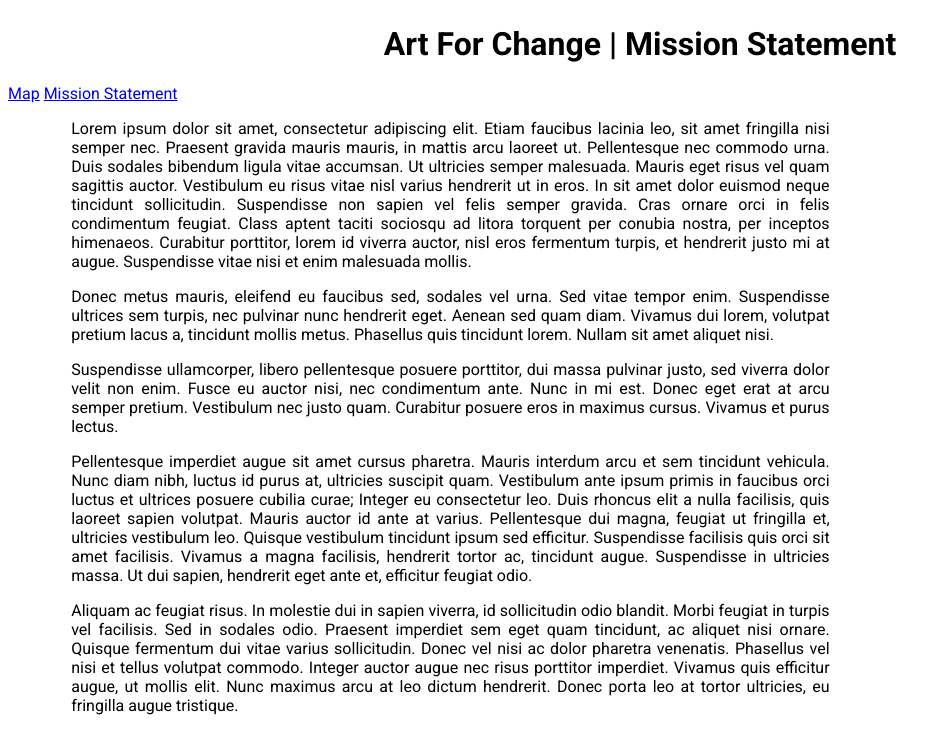
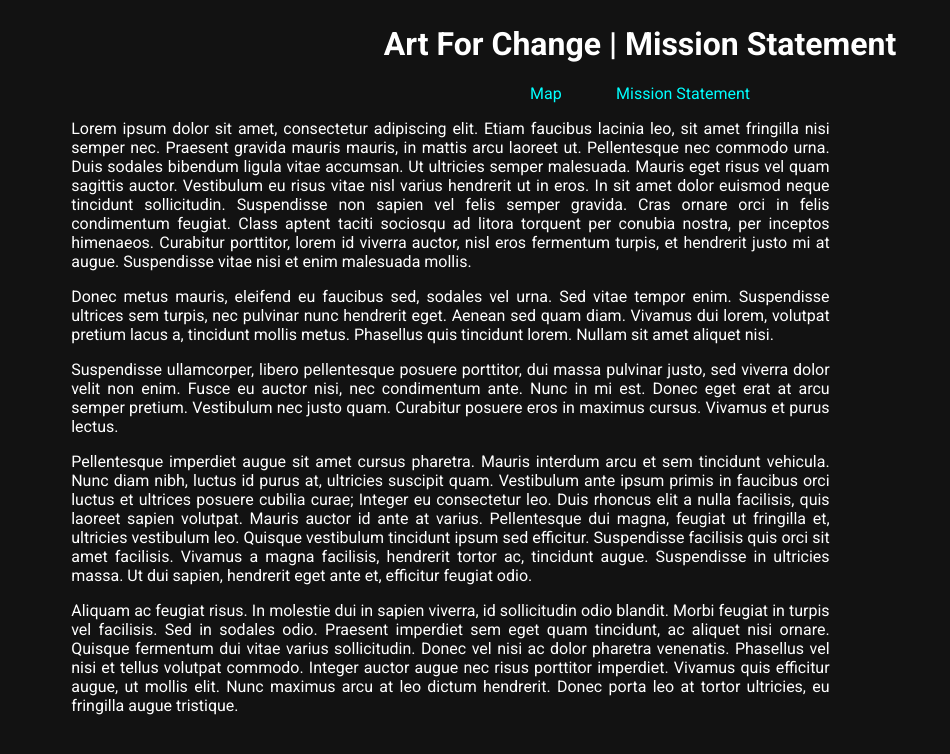
Before and after one commit to DrSodaCan/Syn100Final, a website: page mission_statement.html in a window 1280 px wide. Shown: the whole page, without its empty margins (0-950 px from the left). Drawn offline with nearby package versions, Linux system fonts and the light colour scheme.

Commit message:
Adjusted styling for mission statement page

```diff
--- a/mission_statement.css
+++ b/mission_statement.css
@@ -1,15 +1,43 @@
 body{
-font-family: Roboto, Helvetica, sans-serif;
+    background-color: #121212;
+
+    font-family: Roboto, Helvetica, sans-serif;
 }
 #titlebar h1{
     font-family: Roboto, Helvetica, sans-serif;
     font-weight: bold;
     text-align: center;
     margin-top: 25px;
+    color: #FFFFFF;
 }
 .textbox p{
     font-family: Roboto, Helvetica, sans-serif;
     text-align: justify;
     margin-right: 35%;
     margin-left: 5%;
+    color: #FFFFFF;
 }
+a:link, a:visited{
+    text-decoration: none;
+    color: aqua;
+    /*Add underline*/
+
+}
+a:hover{
+    text-decoration: underline;
+    color: #00BBFF;
+}
+body h1{
+    color: white;
+    text-align: center;
+}
+#main_bar{
+    text-align: center;
+    margin-top: 0;
+    padding-top: -50px;
+}
+#main_bar a{
+    padding-left: 2%;
+    padding-right: 2%;
+
+}
--- a/mission_statement.html
+++ b/mission_statement.html
@@ -3,10 +3,11 @@
 <head>
     <title>Art For Change | Mission Statement</title>
     <link rel="stylesheet" href="https://unpkg.com/leaflet/dist/leaflet.css" />
-    <link rel = "stylesheet" type = "text/css" href = "mission_statement.css" />
     <link rel="preconnect" href="https://fonts.googleapis.com">
     <link rel="preconnect" href="https://fonts.gstatic.com" crossorigin>
     <link href="https://fonts.googleapis.com/css2?family=Roboto:ital,wght@0,100;0,300;0,400;0,500;0,700;0,900;1,100;1,300;1,400;1,500;1,700;1,900&display=swap" rel="stylesheet">
+    <link rel = "stylesheet" type = "text/css" href = "mission_statement.css" />
+
 </head>
 
 <body>
```
